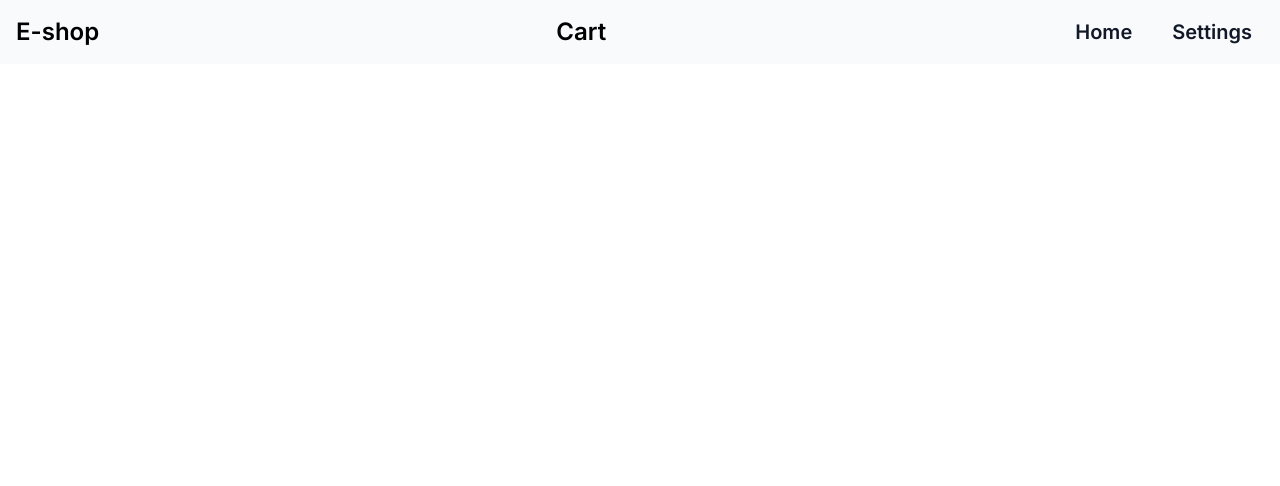
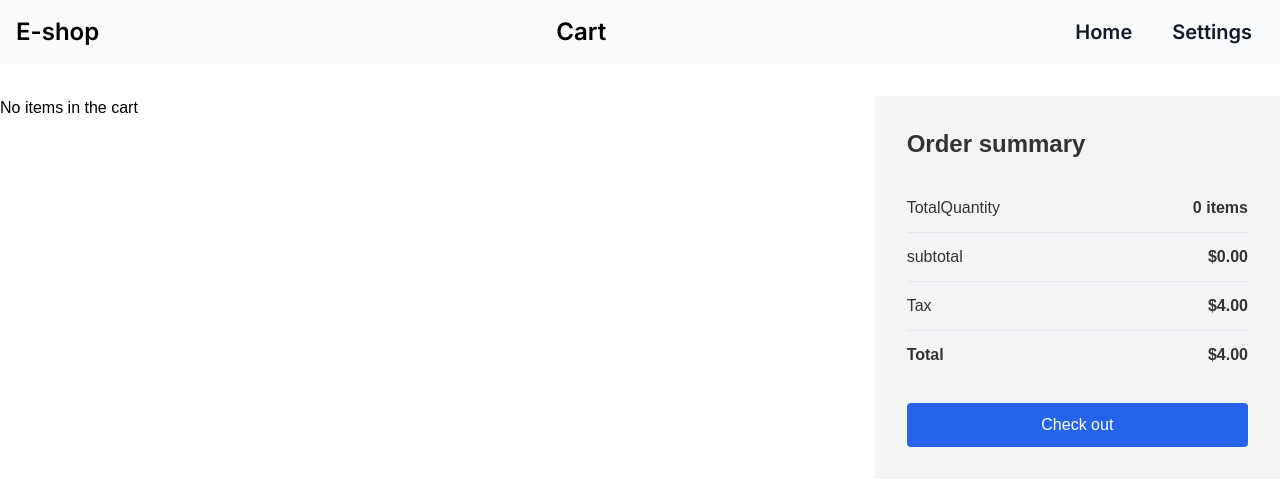
Before and after one commit to thirumeniram/Ecommerce-App, a Next.js app: page /Cart in a window 1280 px wide. Shown: the top 486 px of the page. Built offline with nearby package versions, Linux system fonts and the light colour scheme.

Commit message:
eight commit

```diff
--- a/app/Cart/page.js
+++ b/app/Cart/page.js
@@ -1,15 +1,55 @@
+"use client"
+import React from 'react';
+import { useSelector } from 'react-redux'; // Importing useSelector hook
+import CartNavbar from "@/components/Navbar/Cart_Navbar";
+import CartItem from "@/components/CartItem";
+import OrderSummary from "@/components/orderSummary";
 
-import CartNavbar from "@/components/Navbar/Cart_Navbar";
+const Home = () => {
+  // Using useSelector to get the cart items from the Redux store
+  const items = useSelector(state => state.cart.items);
+  const totalQuantity = useSelector(state => state.cart.totalQuantity);
+  const totalPrice = useSelector(state => state.cart.totalPrice);
 
+  console.log("cart items",items)
 
+  // Calculate subtotal
+  const subtotal = items.reduce((acc, item) => acc + item.price * item.quantity, 0);
+  // Assuming shipping and tax are fixed values
+  const shipping = 4.00;
 
-export default function Home() {
+  // Calculate total
+  const total = subtotal + shipping ;
 
+  return (
+    <div>
+      <CartNavbar />
+      <div className="font-[sans-serif] bg-white">
+        <div className="lg:max-w-7xl max-w-xl mx-auto">
+          <div className="grid lg:grid-cols-3 gap-8 items-start mt-8">
+            <div className="divide-y lg:col-span-2">
+              {/* Conditionally render items if there are items in the cart */}
+              {items.length > 0 ? (
+                items.map(item => (
+                  <CartItem key={item.id} item={item} />
+                ))
+              ) : (
+                <p>No items in the cart</p>
+              )}
+            </div>
+            {/* Pass totalQuantity, totalPrice, shipping, tax, and total to OrderSummary component */}
+            <OrderSummary
+              totalQuantity={totalQuantity}
+              subtotal={subtotal}
+              shipping={shipping}
 
-    return (
-        <div>
-          <CartNavbar/>
+              total={total}
+            />
+          </div>
+        </div>
+      </div>
+    </div>
+  );
+};
 
-       </div>
-    );
-  }
+export default Home;
--- a/components/Buttons/Cart_button.js
+++ b/components/Buttons/Cart_button.js
@@ -3,7 +3,7 @@ import { useState } from 'react';
 import { useDispatch } from 'react-redux';
 import { addItemToCart } from '../../redux/slices/cart_slice';
 
-const AddToCartButton = ({ id, name, price }) => {
+const AddToCartButton = ({ id, name, price,image }) => {
   const [isAdded, setIsAdded] = useState(false);
   const dispatch = useDispatch();
 
@@ -12,6 +12,7 @@ const AddToCartButton = ({ id, name, price }) => {
       id,
       name,
       price,
+      image
     }));
     setIsAdded(true);
   };
--- a/components/Buttons/card_button2.js
+++ b/components/Buttons/card_button2.js
@@ -3,7 +3,7 @@ import { useState } from 'react';
 import { useDispatch } from 'react-redux';
 import { addItemToCart } from '../../redux/slices/cart_slice';
 
-const AddToCartButton1 = ({ id, name, price }) => {
+const AddToCartButton1 = ({ id, name, price,image }) => {
   const [isAdded, setIsAdded] = useState(false);
   const dispatch = useDispatch();
 
@@ -12,6 +12,7 @@ const AddToCartButton1 = ({ id, name, price }) => {
       id,
       name,
       price,
+      image
     }));
     setIsAdded(true);
   };
--- /dev/null
+++ b/components/CartItem.js
@@ -0,0 +1,57 @@
+"use client"
+import React from 'react';
+import { useDispatch } from 'react-redux';
+import { addItemToCart, reduceItemQuantity, removeItemFromCart } from '../redux/slices/cart_slice';
+
+const CartItem = ( {item }) => {
+  const dispatch = useDispatch();
+
+  const handleAddItem = () => {
+    const { id, name, price, image } = item;
+    dispatch(addItemToCart({ id, name, price, image }));
+  };
+
+  const handleReduceItem = () => {
+    dispatch(reduceItemQuantity({ itemId: item.id }));
+  };
+
+  const handleRemoveItem = () => {
+    dispatch(removeItemFromCart(item));
+  };
+
+  return (
+    <div className="flex items-start justify-between gap-4 py-8">
+      <div className="flex gap-6">
+        <div className="h-64 bg-gray-100 p-6 rounded">
+          <img src={item.image} className="w-full h-full object-contain shrink-0" alt={item.name} />
+        </div>
+        <div>
+          <p className="text-md font-bold text-[#333]">{item.name}</p>
+          <p className="text-gray-400 text-xs mt-1">{item.quantity} Item</p>
+          <h4 className="text-xl font-bold text-[#333] mt-4">${item.price}</h4>
+          <div className="mt-6">
+            <button type="button" className="flex flex-wrap gap-2 text-xl text-[#333]" onClick={handleReduceItem}>
+              <span className="bg-gray-100 px-2 py-1 rounded">
+                <svg xmlns="http://www.w3.org/2000/svg" className="w-3.5 fill-current" viewBox="0 0 124 124">
+                  <path d="M112 50H12C5.4 50 0 55.4 0 62s5.4 12 12 12h100c6.6 0 12-5.4 12-12s-5.4-12-12-12z" data-original="#000000"></path>
+                </svg>
+              </span>
+              <span className="mx-4">{item.quantity}</span>
+              <span className="bg-gray-100 px-2 py-1 rounded" onClick={handleAddItem}>
+                <svg xmlns="http://www.w3.org/2000/svg" className="w-3.5 fill-current" viewBox="0 0 42 42">
+                  <path d="M37.059 16H26V4.941C26 2.224 23.718 0 21 0s-5 2.224-5 4.941V16H4.941C2.224 16 0 18.282 0 21s2.224 5 4.941 5H16v11.059C16 39.776 18.282 42 21 42s5-2.224 5-4.941V26h11.059C39.776 26 42 23.718 42 21s-2.224-5-4.941-5z" data-original="#000000"></path>
+                </svg>
+              </span>
+            </button>
+          </div>
+        </div>
+      </div>
+      <svg xmlns="http://www.w3.org/2000/svg" className="w-5 fill-red-500 inline cursor-pointer" viewBox="0 0 24 24" onClick={handleRemoveItem}>
+        <path d="M19 7a1 1 0 0 0-1 1v11.191A1.92 1.92 0 0 1 15.99 21H8.01A1.92 1.92 0 0 1 6 19.191V8a1 1 0 0 0-2 0v11.191A3.918 3.918 0 0 0 8.01 23h7.98A3.918 3.918 0 0 0 20 19.191V8a1 1 0 0 0-1-1Zm1-3h-4V2a1 1 0 0 0-1-1H9a1 1 0 0 0-1 1v2H4a1 1 0 0 0 0 2h16a1 1 0 0 0 0-2ZM10 4V3h4v1Z" data-original="#000000"></path>
+        <path d="M11 17v-7a1 1 0 0 0-2 0v7a1 1 0 0 0 2 0Zm4 0v-7a1 1 0 0 0-2 0v7a1 1 0 0 0 2 0Z" data-original="#000000"></path>
+      </svg>
+    </div>
+  );
+};
+
+export default CartItem;
--- a/components/ProductCards/Product _Card2.js
+++ b/components/ProductCards/Product _Card2.js
@@ -36,7 +36,7 @@ const ProductCard2 = ({ id, src, alt, name, price = 0, rating }) => {
             <span className="text-2xl font-bold text-slate-900">${price ? price.toFixed(2) : '0.00'}</span>
             <span className="text-sm text-slate-900 line-through">${price ? (price + 5).toFixed(2) : '5.00'}</span>
           </p>
-          <AddToCartButton id={id} name={name} price={price} />
+          <AddToCartButton id={id} name={name} price={price} image={src} />
         </div>
       </div>
     </div>
--- a/components/ProductCards/Product_card1.js
+++ b/components/ProductCards/Product_card1.js
@@ -36,7 +36,7 @@ const ProductCard1= ({ id, src, alt, name, price, rating }) => {
             <span className="text-sm text-gray-500 line-through">${price ? (price + 5).toFixed(2) : '5.00'}</span>
           </p>
           {/* Use AddToCartButton component */}
-          <AddToCartButton1 id={id} name={name} price={price} />
+          <AddToCartButton1 id={id} name={name} price={price} image={src}/>
         </div>
       </div>
 
--- /dev/null
+++ b/components/orderSummary.js
@@ -0,0 +1,29 @@
+// OrderSummary.js
+import React from 'react';
+
+const OrderSummary = ({subtotal, shipping, totalQuantity,total }) => {
+  // Function to format a number with 2 decimal places
+  const formatNumber = (value) => {
+    // Check if the value is a number
+    if (typeof value === 'number') {
+      return value.toFixed(2);
+    }
+    // If not a number, return the value as is
+    return value;
+  };
+
+  return (
+    <div className="bg-gray-100 p-8">
+      <h3 className="text-2xl font-bold text-[#333]">Order summary</h3>
+      <ul className="text-[#333] mt-6 divide-y">
+        <li className="flex flex-wrap gap-4 text-md py-3">TotalQuantity <span className="ml-auto font-bold">{totalQuantity} items</span></li>
+        <li className="flex flex-wrap gap-4 text-md py-3">subtotal<span className="ml-auto font-bold">${formatNumber(subtotal)}</span></li>
+        <li className="flex flex-wrap gap-4 text-md py-3">Tax <span className="ml-auto font-bold">${formatNumber(shipping)}</span></li>
+        <li className="flex flex-wrap gap-4 text-md py-3 font-bold">Total <span className="ml-auto">${formatNumber(total)}</span></li>
+      </ul>
+      <button type="button" className="mt-6 text-md px-6 py-2.5 w-full bg-blue-600 hover:bg-blue-700 text-white rounded">Check out</button>
+    </div>
+  );
+};
+
+export default OrderSummary;
--- a/redux/slices/cart_slice.js
+++ b/redux/slices/cart_slice.js
@@ -1,7 +1,5 @@
-
 import { createSlice } from '@reduxjs/toolkit';
 
-// Initial state for the cart
 const initialState = {
   items: [],
   totalQuantity: 0,
@@ -12,40 +10,56 @@ export const cartSlice = createSlice({
   name: 'cart',
   initialState,
   reducers: {
-    // Action to add an item to the cart
     addItemToCart: (state, action) => {
-      const existingIndex = state.items.findIndex(item => item.id === action.payload.id);
+
+      const { id, name, price, image } = action.payload;
+      const existingIndex = state.items.findIndex(item => item.name === name);
 
       if (existingIndex >= 0) {
-        // If the item already exists, increase the quantity
         state.items[existingIndex].quantity += 1;
+        state.items[existingIndex].totalPrice = state.items[existingIndex].price * state.items[existingIndex].quantity;
       } else {
-        // If it's a new item, add it to the cart with quantity 1
-        state.items.push({ ...action.payload, quantity: 1 });
+        state.items.push({ id, name, price, quantity: 1, totalPrice: price, image });
       }
 
       state.totalQuantity += 1;
-      state.totalPrice += action.payload.price;
+      state.totalPrice += price;
     },
 
-    // Action to remove an item from the cart
     removeItemFromCart: (state, action) => {
-      const existingIndex = state.items.findIndex(item => item.id === action.payload);
+      const {  name, price, image }= action.payload;
+      const existingIndex = state.items.findIndex(item => item.name === name);
 
       if (existingIndex >= 0) {
-        // Adjust totalQuantity and totalPrice
-        state.totalQuantity -= state.items[existingIndex].quantity;
-        state.totalPrice -= state.items[existingIndex].price * state.items[existingIndex].quantity;
-
-        // Remove the item from the cart
+        const item = state.items[existingIndex];
+        state.totalQuantity -= item.quantity;
+        state.totalPrice -= item.totalPrice;
         state.items.splice(existingIndex, 1);
       }
     },
+
+    reduceItemQuantity: (state, action) => {
+      const { itemId } = action.payload; // Correctly destructure itemId
+
+      const existingIndex = state.items.findIndex(item => item.id === itemId);
+
+      if (existingIndex >= 0 && state.items[existingIndex].quantity > 0) {
+        state.items[existingIndex].quantity -= 1;
+        state.items[existingIndex].totalPrice -= state.items[existingIndex].price;
+
+        if (state.items[existingIndex].quantity === 0) {
+          state.items.splice(existingIndex, 1);
+        }
+
+        state.totalQuantity -= 1;
+        state.totalPrice -= state.items[existingIndex].price;
+      }
+    },
+
   },
 });
 
-// Export actions
-export const { addItemToCart, removeItemFromCart } = cartSlice.actions;
 
-// Export the reducer
+export const { addItemToCart, removeItemFromCart, reduceItemQuantity } = cartSlice.actions;
+
 export default cartSlice.reducer;
```
